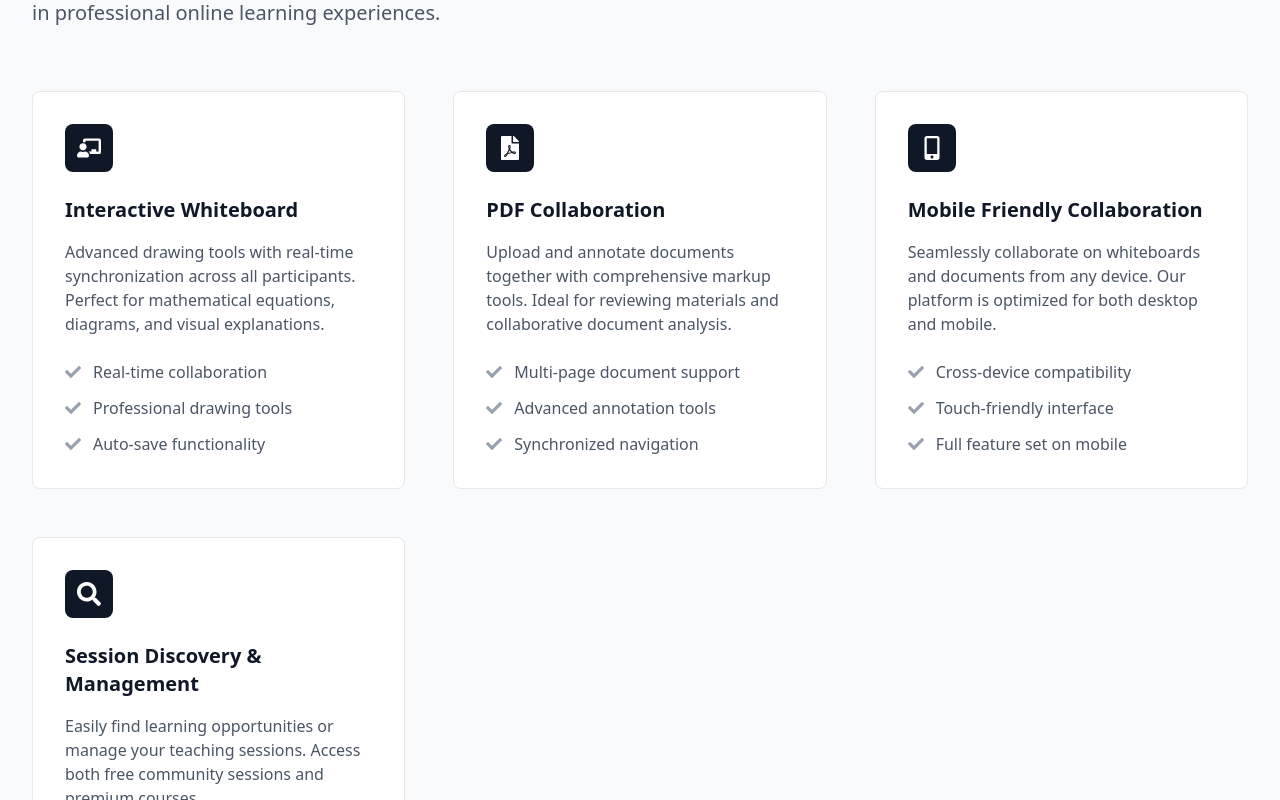
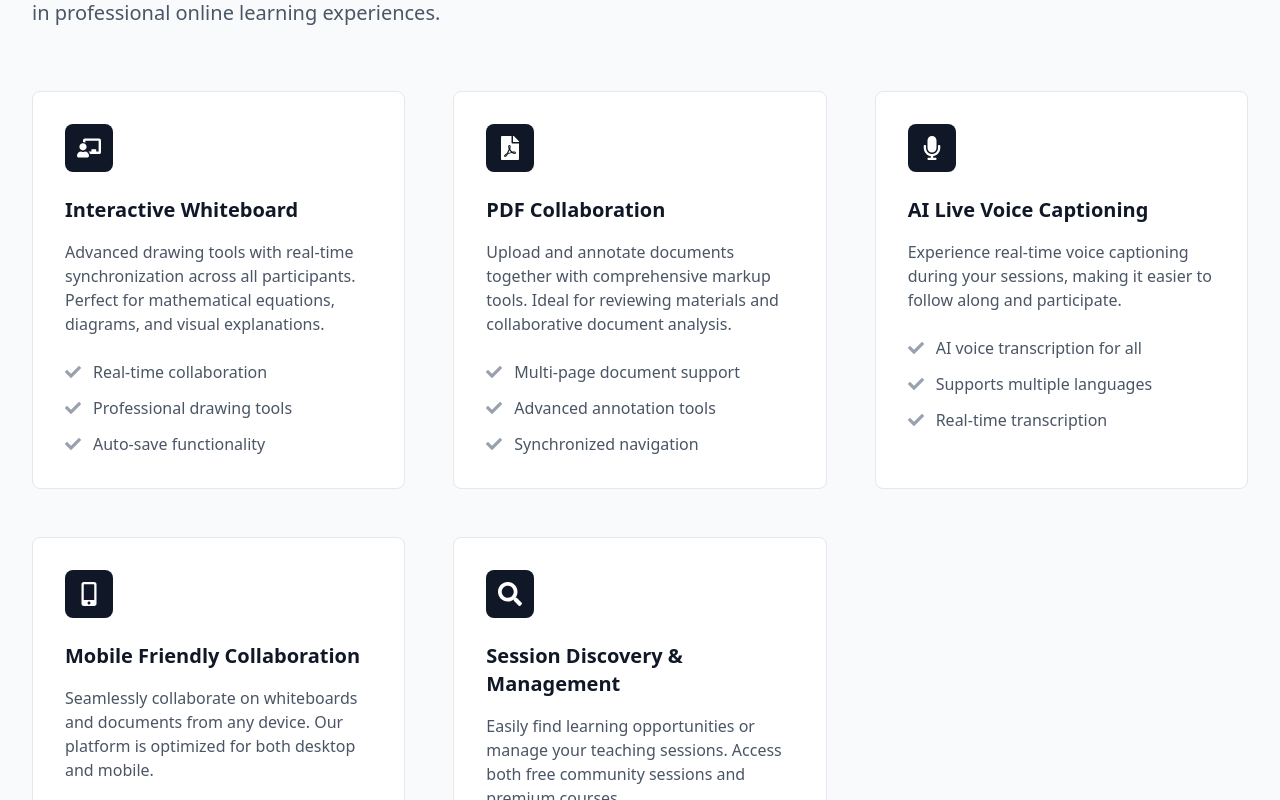
Before and after one commit to slamas559/boardly, a React (Vite) app: page / in a window 1280 px wide. Shown: the part 2700-3500 px from the top of the page. Built offline with nearby package versions, Linux system fonts and the light colour scheme; no server answers.

Commit message:
add ai voice transcription description to the home page

```diff
--- a/src/pages/Home.jsx
+++ b/src/pages/Home.jsx
@@ -31,7 +31,8 @@ import {
   FaBookOpen,
   FaBrain,
   FaLightbulb,
-  FaMobileAlt
+  FaMobileAlt,
+  FaMicrophone
 } from "react-icons/fa";
 import whiteboardFace from '../assets/whiteboard-face.png';
 import pdfFace from '../assets/pdf-face.png';
@@ -402,6 +403,33 @@ const Home = () => {
             {/* Feature 3 */}
             <div className="bg-white p-8 rounded-lg border border-gray-200">
               <div className="w-12 h-12 bg-gray-900 rounded-lg flex items-center justify-center mb-6">
+                <FaMicrophone className="w-6 h-6 text-white" />
+              </div>
+              <h3 className="text-xl font-semibold text-gray-900 mb-4">
+                AI Live Voice Captioning
+              </h3>
+              <p className="text-gray-600 mb-6">
+                Experience real-time voice captioning during your sessions, making it easier to follow along and participate.
+              </p>
+              <ul className="space-y-3">
+                <li className="flex items-center text-gray-600">
+                  <FaCheck className="w-4 h-4 text-gray-400 mr-3" />
+                  AI voice transcription for all
+                </li>
+                <li className="flex items-center text-gray-600">
+                  <FaCheck className="w-4 h-4 text-gray-400 mr-3" />
+                  Supports multiple languages
+                </li>
+                <li className="flex items-center text-gray-600">
+                  <FaCheck className="w-4 h-4 text-gray-400 mr-3" />
+                  Real-time transcription
+                </li>
+              </ul>
+            </div>
+
+            {/* Feature 3 */}
+            <div className="bg-white p-8 rounded-lg border border-gray-200">
+              <div className="w-12 h-12 bg-gray-900 rounded-lg flex items-center justify-center mb-6">
                 <FaMobileAlt className="w-6 h-6 text-white" />
               </div>
               <h3 className="text-xl font-semibold text-gray-900 mb-4">
```
